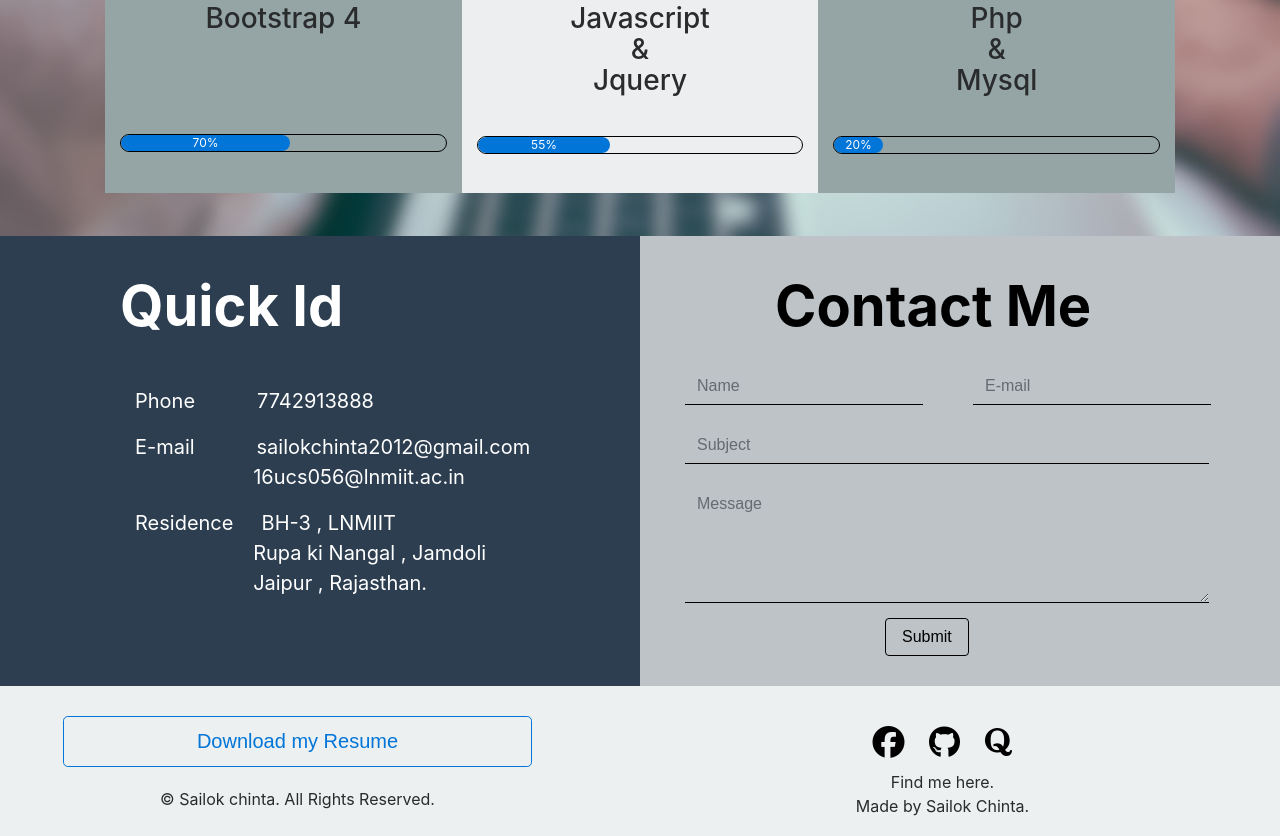
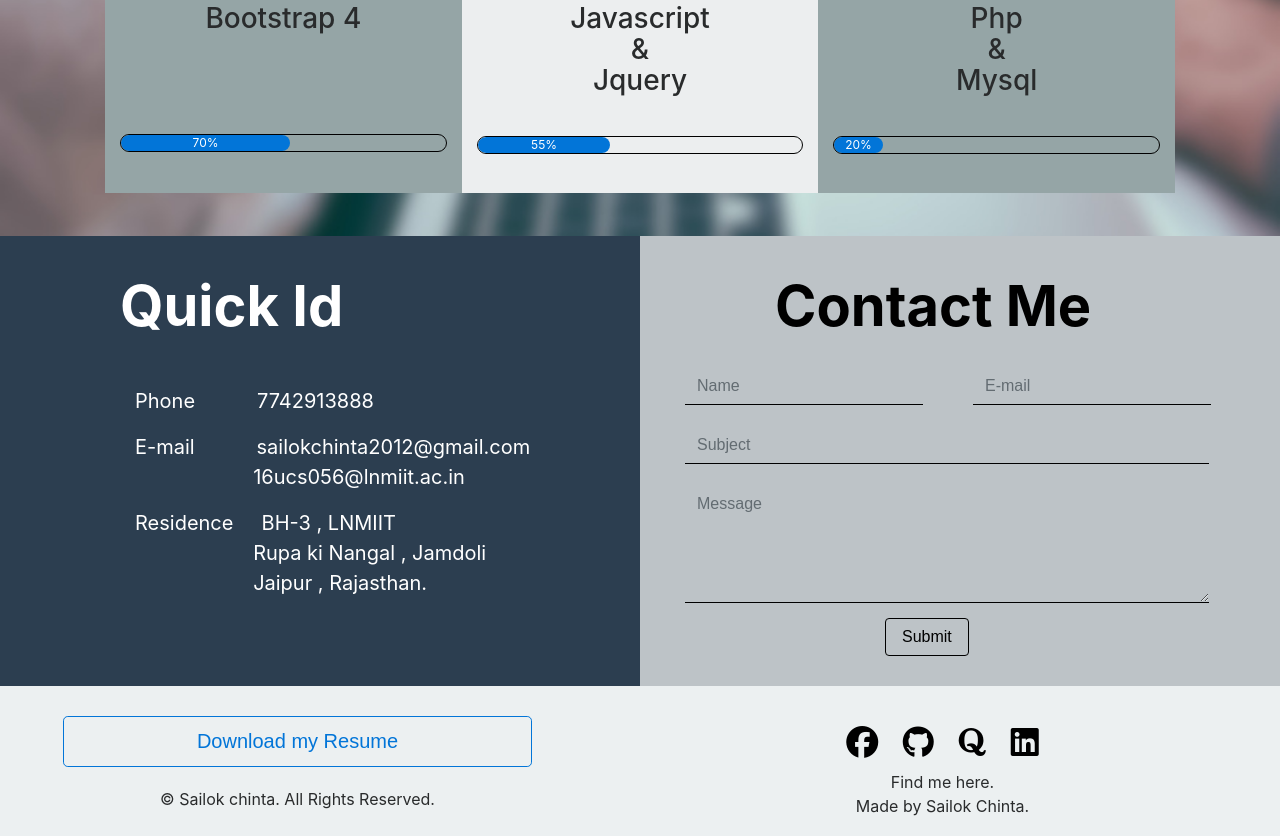
Before and after one commit to sailok/My-Portfolio, a plain HTML site: page index.html in a window 1280 px wide. Shown: the part 1590-2426 px from the top of the page. Drawn offline with nearby package versions, Linux system fonts and the light colour scheme; a script that the page names is missing.

Commit message:
Update index.html

```diff
--- a/index.html
+++ b/index.html
@@ -251,6 +251,9 @@ window.addEventListener('load', function(){
 			<a href="https://www.quora.com/profile/Sailok-Chinta" target="_blank">
 			<i class="fa fa-quora fa-2x" aria-hidden="true"></i>
 			</a>
+			<a href="https://www.linkedin.com/in/sailok-chinta-58409255/" target="_blank">
+     			<i class="fa fa-linkedin-square fa-2x" aria-hidden="true"></i>
+     			</a>
 			<p class="link">Find me here.<br>Made by Sailok Chinta.</p>
 		</center>
 	</div>
```
